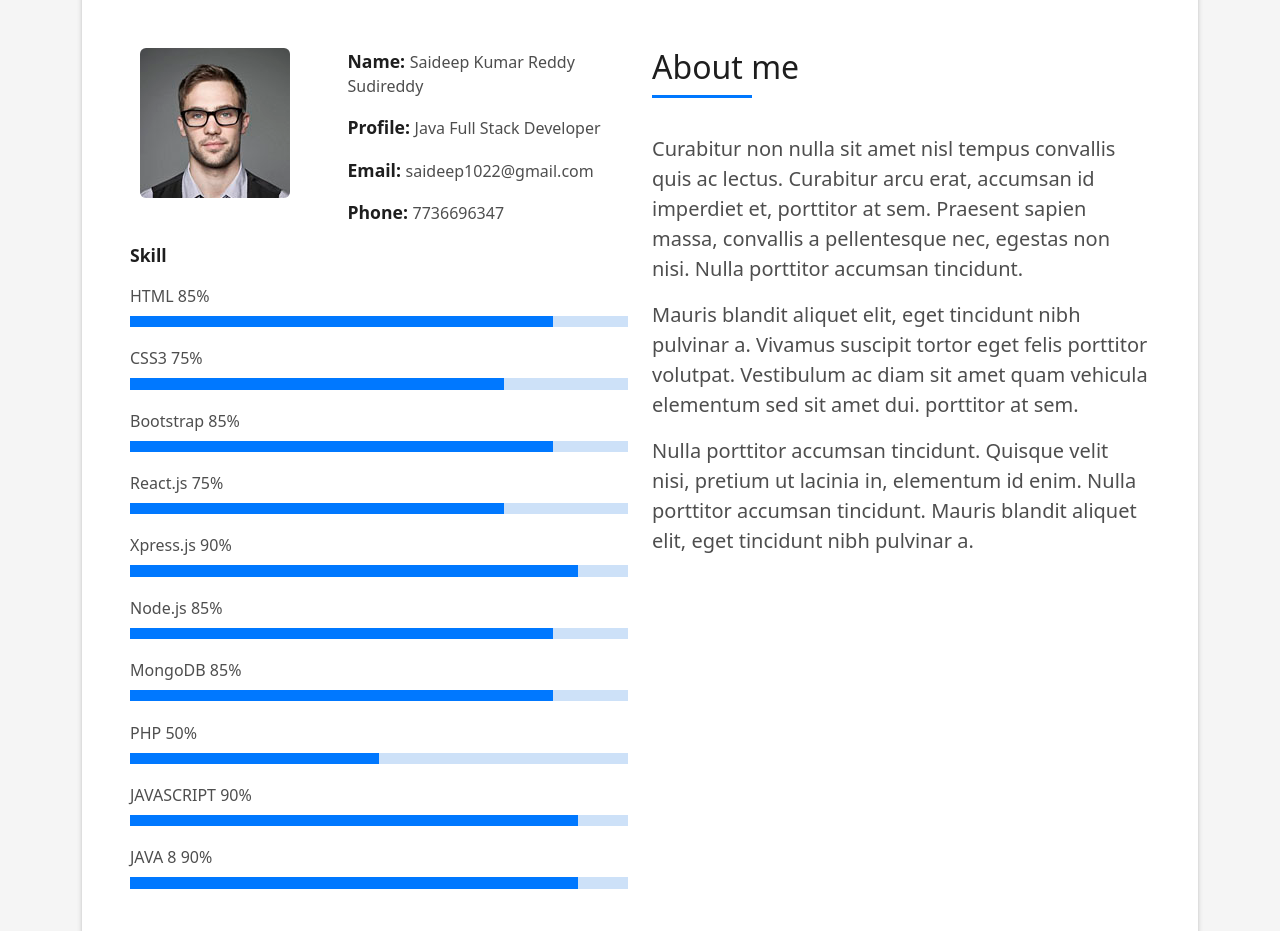
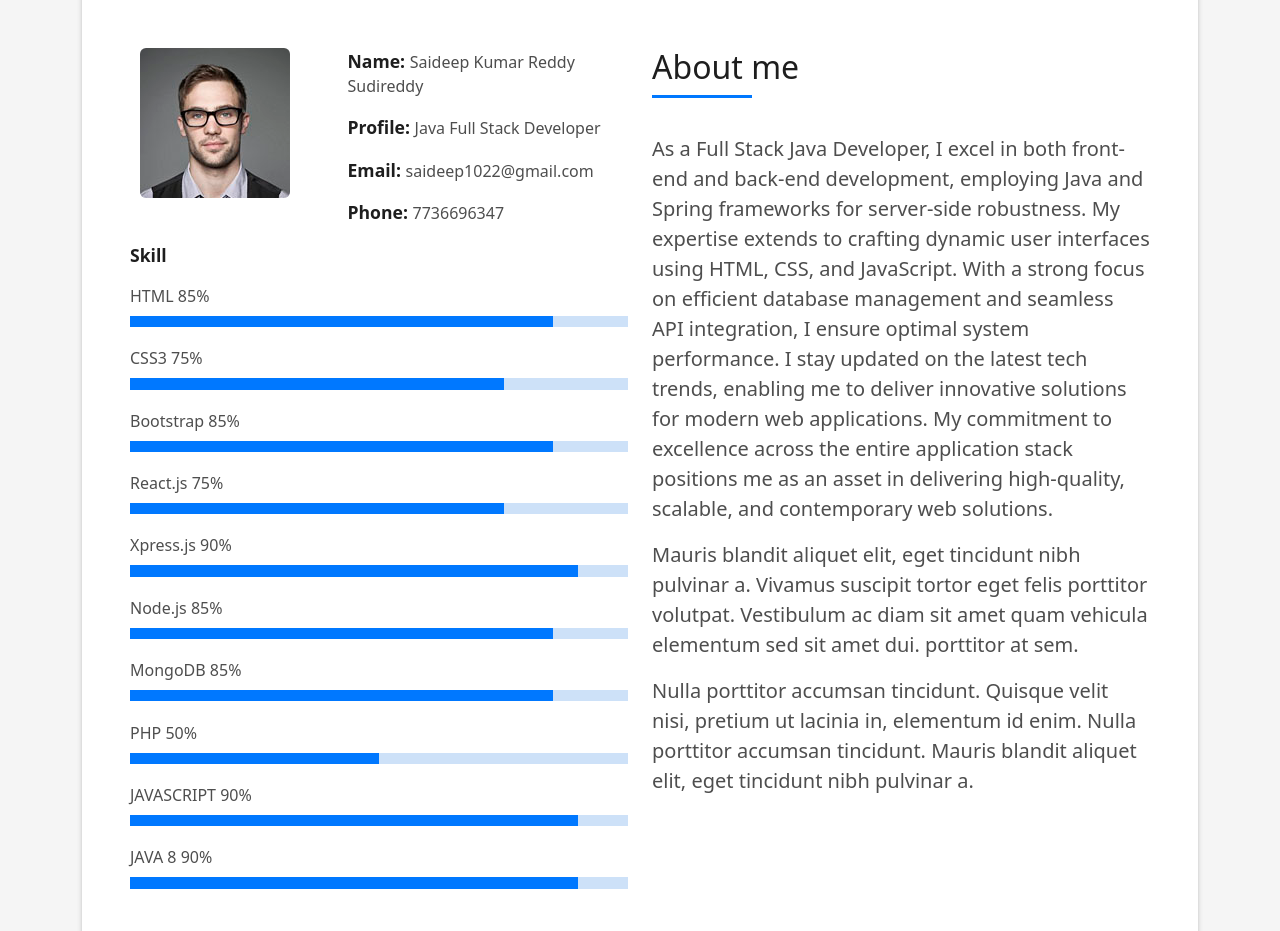
Before and after one commit to saideepreddy22/saideep.github.io, a plain HTML site: page index.html in a window 1280 px wide. Shown: the part 880-1811 px from the top of the page. Drawn offline with Linux system fonts and the light colour scheme.

Commit message:
Update index.html

```diff
--- a/index.html
+++ b/index.html
@@ -165,10 +165,12 @@
                       </h5>
                     </div>
                     <p class="lead">
-                      Curabitur non nulla sit amet nisl tempus convallis quis ac lectus. Curabitur arcu erat, accumsan id
-                      imperdiet et, porttitor
-                      at sem. Praesent sapien massa, convallis a pellentesque nec, egestas non nisi. Nulla
-                      porttitor accumsan tincidunt.
+                      As a Full Stack Java Developer, I excel in both front-end and back-end development, employing Java and Spring frameworks for server-side robustness.
+                      My expertise extends to crafting dynamic user interfaces using HTML, CSS, and JavaScript.
+                      With a strong focus on efficient database management and seamless API integration, I ensure optimal system performance.
+                      I stay updated on the latest tech trends, enabling me to deliver innovative solutions for modern web applications.
+                      My commitment to excellence across the entire application stack positions me as an asset in delivering high-quality,
+                      scalable, and contemporary web solutions.
                     </p>
                     <p class="lead">
                       Mauris blandit aliquet elit, eget tincidunt nibh pulvinar a. Vivamus suscipit tortor eget felis
```
